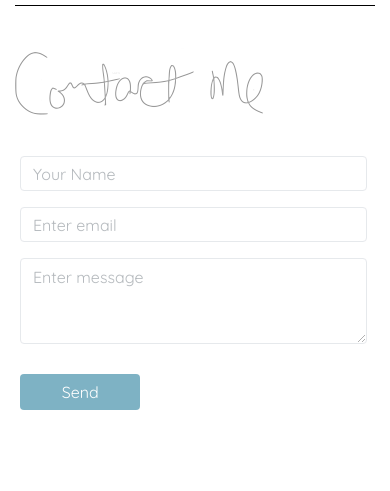
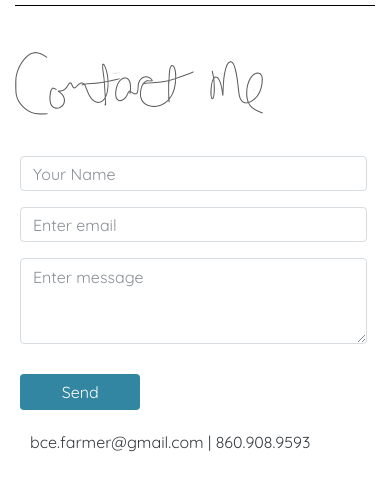
Before and after one commit to bcefarmer/responsivePortfolio, a plain HTML site: page contact.html in a window 390 px wide. Shown: the part 77-568 px from the top of the page. Drawn offline with nearby package versions, Linux system fonts and the light colour scheme.

Commit message:
addition of phone number/email

```diff
--- a/assets/styles_about.css
+++ b/assets/styles_about.css
@@ -54,6 +54,10 @@
      color: white;
  }
 
+ footer{
+    font-family: 'Quicksand', sans-serif;
+ }
+
 
 @media only screen and (min-width: 600px){
      article{
--- a/assets/styles_contact.css
+++ b/assets/styles_contact.css
@@ -29,7 +29,7 @@
           color: black;
           border: 1px solid white;
            color: black;
-           opacity: 0.5;
+           opacity: 0.8;
 
            display: flex;
            flex-wrap: wrap;
@@ -85,7 +85,9 @@
          width: auto;
      }
 
-
+     footer{
+        font-family: 'Quicksand', sans-serif;
+     }
 
 
 
--- a/assets/styles_portfolio.css
+++ b/assets/styles_portfolio.css
@@ -97,6 +97,9 @@
         object-fit: cover;
     }
 
+    footer{
+        font-family: 'Quicksand', sans-serif;
+     }
 
      /*------------------------------ */
 
--- a/contact.html
+++ b/contact.html
@@ -52,6 +52,11 @@
 
                     </article>
                 </section>
+                <footer class="footer">
+                    <div class="container">
+                        <span class="text-dark">bce.farmer@gmail.com | 860.908.9593</span>
+                    </div>
+                </footer>
             </main>
 
 
--- a/js/navbar.js
+++ b/js/navbar.js
@@ -90,7 +90,9 @@ if( $("section").attr("id") === "contactPage" ){
 }
 
 
+    // --------------------------------------------------------
 
+    // Dynamic footer addition
 
 
 
```
Also changed, not shown: index.html (+5 -0 lines), portfolio.html (+5 -0 lines), assets/images/background-images/nightLighthouse.jpg (deleted), 3 other files.
